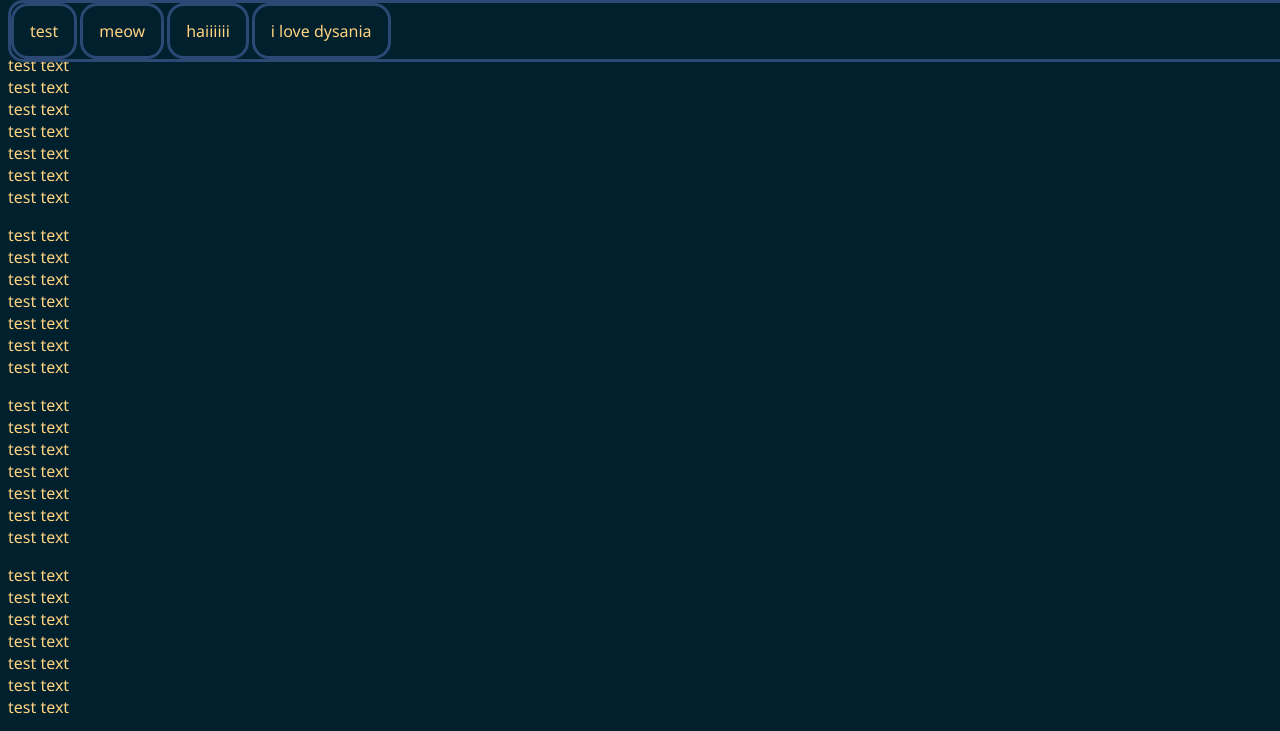
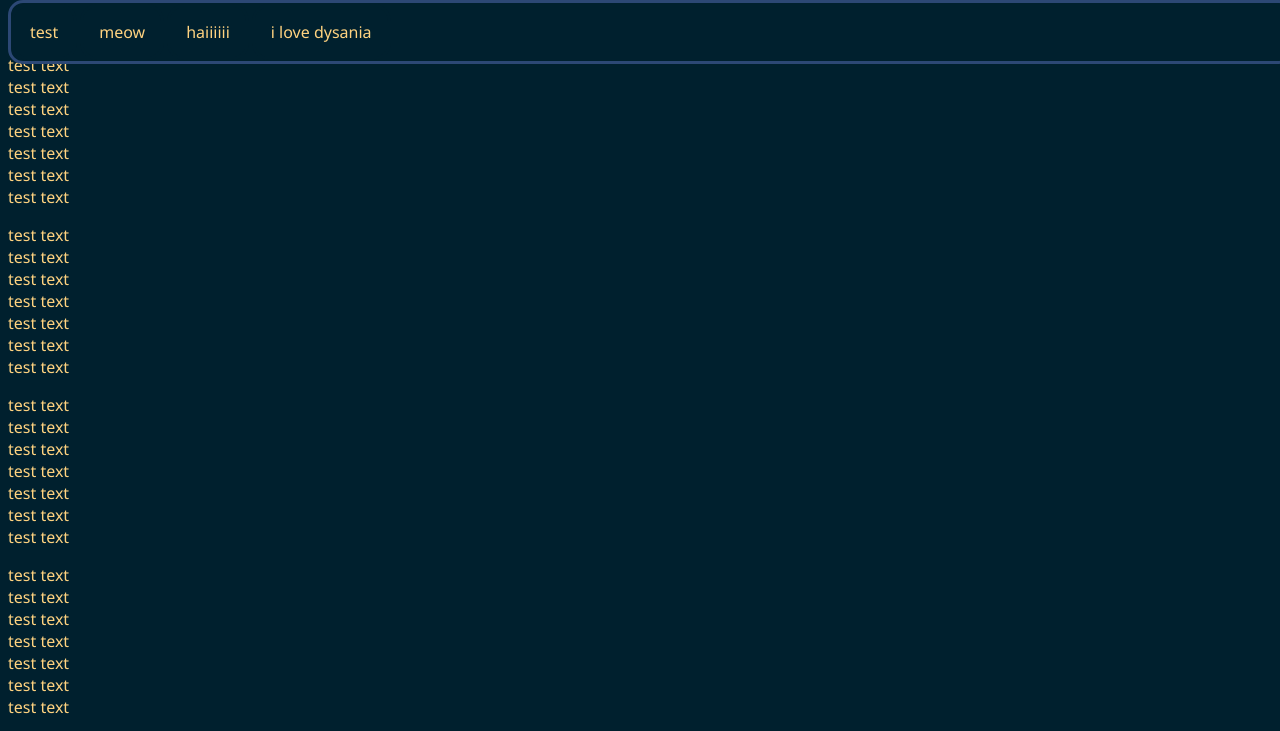
Before and after one commit to mejackmac/dysania-website, a plain HTML site: page index.html in a window 1280 px wide. Shown: the top 731 px of the page. Drawn offline with Linux system fonts and the light colour scheme.

Commit message:
adfasdfhkjsfhkjsdhfs

```diff
--- a/style.css
+++ b/style.css
@@ -56,9 +56,9 @@ li.navbar a {
     text-decoration: none;
     border-style: solid;
     border-radius: 17px;
-    border-color: #2c4875;
-    margin-top: 0;
-    margin-bottom: 0;
+    border-color: #00202e;
+    margin-top: 1px;
+    margin-bottom: 1px;
     margin-left: 0;
     margin-right: 3px;
 }
```
